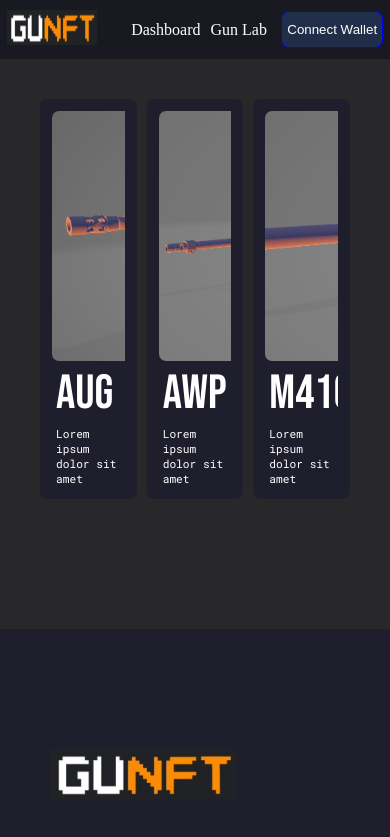
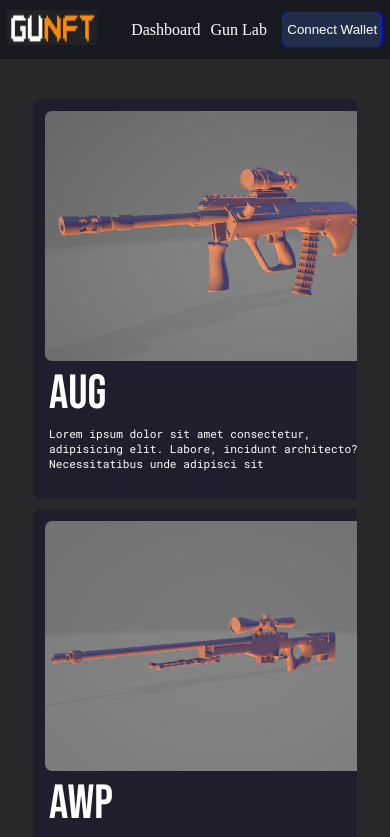
Before and after one commit to ankit-singh706/guNFT, a React (Vite) app: page /gunlab in a window 390 px wide. Shown: the top 837 px of the page. Built offline with nearby package versions, Linux system fonts and the light colour scheme; no server answers.

Commit message:
gun lab responsive css done

```diff
--- a/src/App.css
+++ b/src/App.css
@@ -374,6 +374,17 @@
 
 
 /* GUN LAB CSS */
+
+@media screen and (max-width: 768px){
+  .guns_container{
+    flex-direction: column;
+    margin-inline: 33px !important;
+  }
+
+  .gun_holder{
+    width: 350px !important;
+  }
+}
 .guns_container{
   /* border: 1px solid red; */
   margin-block: 40px;
```
